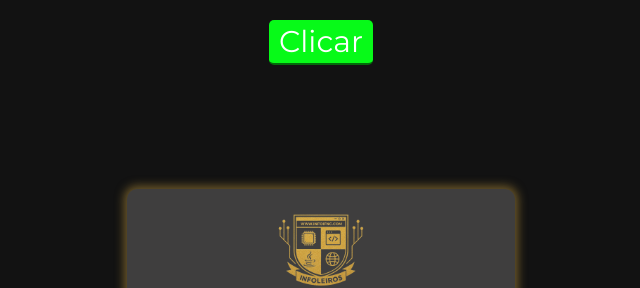
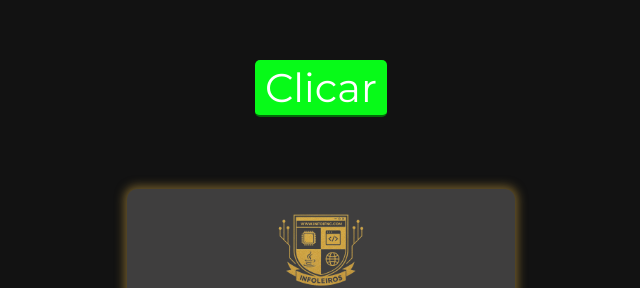
Before and after one commit to MisaelTRBIFRN/misaeltrbifrn.github.io, a plain HTML site: page index.html in a window 1280 px wide. Shown: the top 288 px of the page, without its empty margins (319-959 px from the left). Drawn offline with Linux system fonts and the light colour scheme.

Commit message:
Atualizar o index.html

```diff
--- a/index.html
+++ b/index.html
@@ -8,7 +8,7 @@
 
     <style>
         .btn-teste {
-            font-size: 30px;
+            font-size: 40px;
             transition: none;
             color: white;
             background-color: #07fa18;
@@ -16,14 +16,14 @@
             border-radius: 5px;
             padding: 3px 10px;
             position: absolute;
-            top: 10px;
+            top: 50px;
             display: flex;
             justify-content: center;
             align-items: center;
         }
 
         .btn-teste:hover {
-            border-bottom: 2px solid transparent;
+            border-bottom: none;
         }
     </style>
 </head>
```
